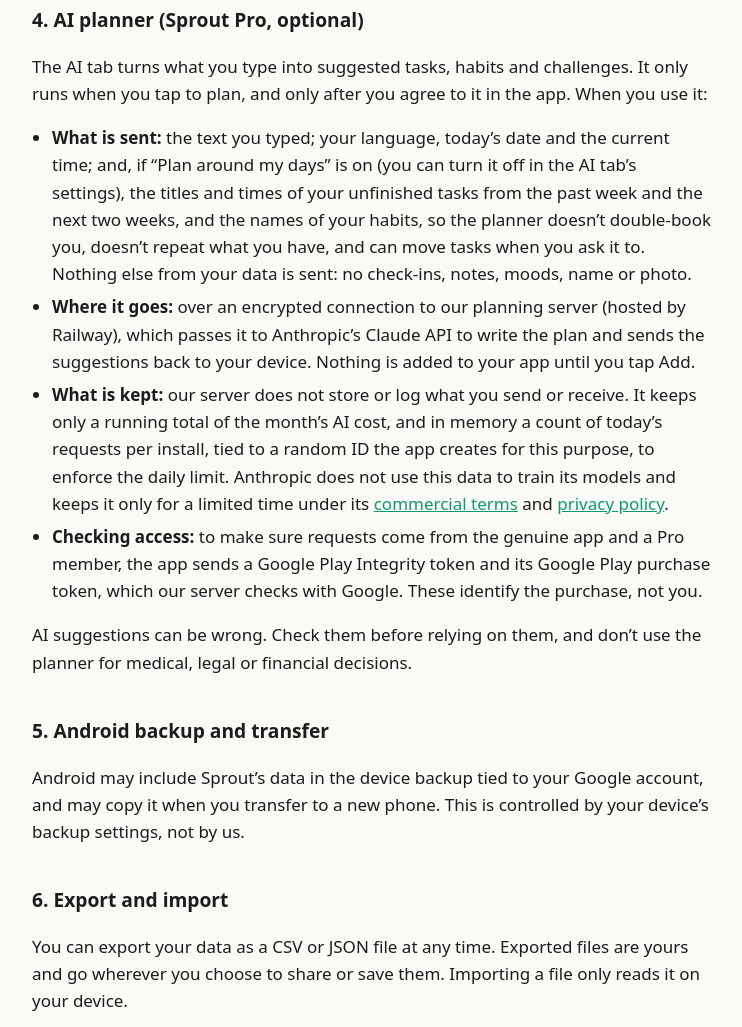
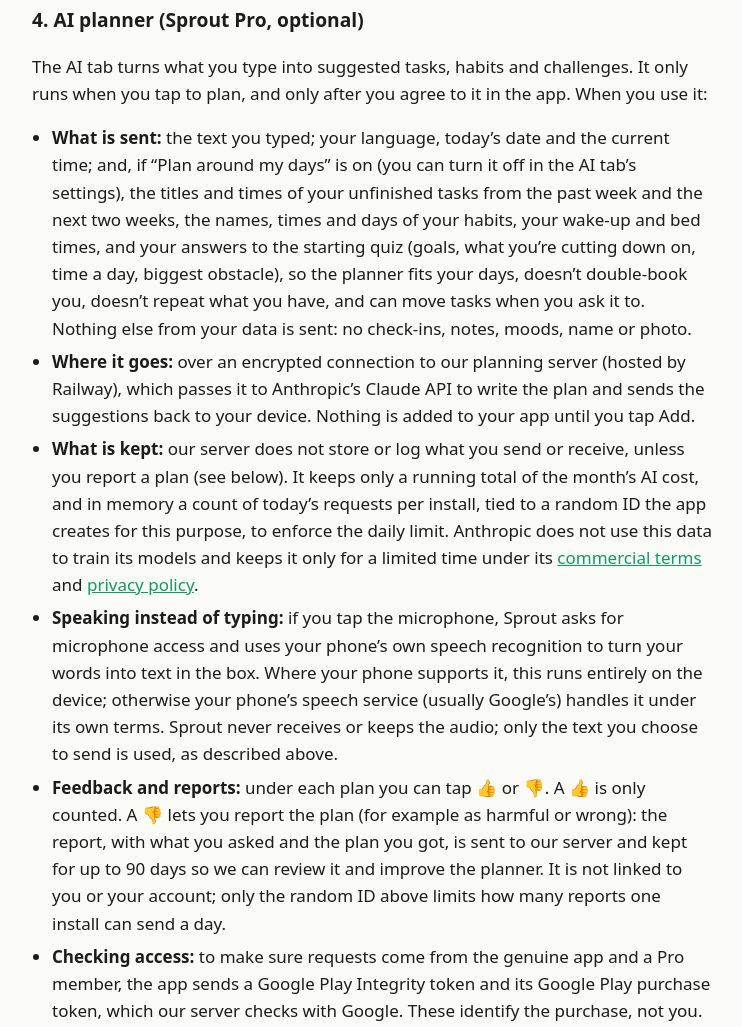
Before and after one commit to mounsifsaliha/sprout, a plain HTML site: page privacy.html in a window 1280 px wide. Shown: the part 1360-2387 px from the top of the page, without its empty margins (268-1010 px from the left). Drawn offline with Linux system fonts and the light colour scheme.

Commit message:
Add files via upload

```diff
--- a/privacy.html
+++ b/privacy.html
@@ -50,9 +50,11 @@
   <h2>4. AI planner (Sprout Pro, optional)</h2>
   <p>The AI tab turns what you type into suggested tasks, habits and challenges. It only runs when you tap to plan, and only after you agree to it in the app. When you use it:</p>
   <ul>
-    <li><strong>What is sent:</strong> the text you typed; your language, today&rsquo;s date and the current time; and, if &ldquo;Plan around my days&rdquo; is on (you can turn it off in the AI tab&rsquo;s settings), the titles and times of your unfinished tasks from the past week and the next two weeks, and the names of your habits, so the planner doesn&rsquo;t double-book you, doesn&rsquo;t repeat what you have, and can move tasks when you ask it to. Nothing else from your data is sent: no check-ins, notes, moods, name or photo.</li>
+    <li><strong>What is sent:</strong> the text you typed; your language, today&rsquo;s date and the current time; and, if &ldquo;Plan around my days&rdquo; is on (you can turn it off in the AI tab&rsquo;s settings), the titles and times of your unfinished tasks from the past week and the next two weeks, the names, times and days of your habits, your wake-up and bed times, and your answers to the starting quiz (goals, what you&rsquo;re cutting down on, time a day, biggest obstacle), so the planner fits your days, doesn&rsquo;t double-book you, doesn&rsquo;t repeat what you have, and can move tasks when you ask it to. Nothing else from your data is sent: no check-ins, notes, moods, name or photo.</li>
     <li><strong>Where it goes:</strong> over an encrypted connection to our planning server (hosted by Railway), which passes it to Anthropic&rsquo;s Claude API to write the plan and sends the suggestions back to your device. Nothing is added to your app until you tap Add.</li>
-    <li><strong>What is kept:</strong> our server does not store or log what you send or receive. It keeps only a running total of the month&rsquo;s AI cost, and in memory a count of today&rsquo;s requests per install, tied to a random ID the app creates for this purpose, to enforce the daily limit. Anthropic does not use this data to train its models and keeps it only for a limited time under its <a href="https://www.anthropic.com/legal/commercial-terms">commercial terms</a> and <a href="https://www.anthropic.com/legal/privacy">privacy policy</a>.</li>
+    <li><strong>What is kept:</strong> our server does not store or log what you send or receive, unless you report a plan (see below). It keeps only a running total of the month&rsquo;s AI cost, and in memory a count of today&rsquo;s requests per install, tied to a random ID the app creates for this purpose, to enforce the daily limit. Anthropic does not use this data to train its models and keeps it only for a limited time under its <a href="https://www.anthropic.com/legal/commercial-terms">commercial terms</a> and <a href="https://www.anthropic.com/legal/privacy">privacy policy</a>.</li>
+    <li><strong>Speaking instead of typing:</strong> if you tap the microphone, Sprout asks for microphone access and uses your phone&rsquo;s own speech recognition to turn your words into text in the box. Where your phone supports it, this runs entirely on the device; otherwise your phone&rsquo;s speech service (usually Google&rsquo;s) handles it under its own terms. Sprout never receives or keeps the audio; only the text you choose to send is used, as described above.</li>
+    <li><strong>Feedback and reports:</strong> under each plan you can tap 👍 or 👎. A 👍 is only counted. A 👎 lets you report the plan (for example as harmful or wrong): the report, with what you asked and the plan you got, is sent to our server and kept for up to 90 days so we can review it and improve the planner. It is not linked to you or your account; only the random ID above limits how many reports one install can send a day.</li>
     <li><strong>Checking access:</strong> to make sure requests come from the genuine app and a Pro member, the app sends a Google Play Integrity token and its Google Play purchase token, which our server checks with Google. These identify the purchase, not you.</li>
   </ul>
   <p>AI suggestions can be wrong. Check them before relying on them, and don&rsquo;t use the planner for medical, legal or financial decisions.</p>
@@ -76,7 +78,7 @@
     <li>No advertising networks.</li>
     <li>No analytics or crash-reporting SDKs that send data to third parties.</li>
     <li>No user accounts, advertising or tracking identifiers, or sale of data.</li>
-    <li>No access to contacts, location, photos (other than the avatar you pick) or other apps.</li>
+    <li>No access to contacts, location, photos (other than the avatar you pick) or other apps. The microphone is used only while you dictate in the AI tab.</li>
   </ul>
 
   <h2>11. Children</h2>
```
